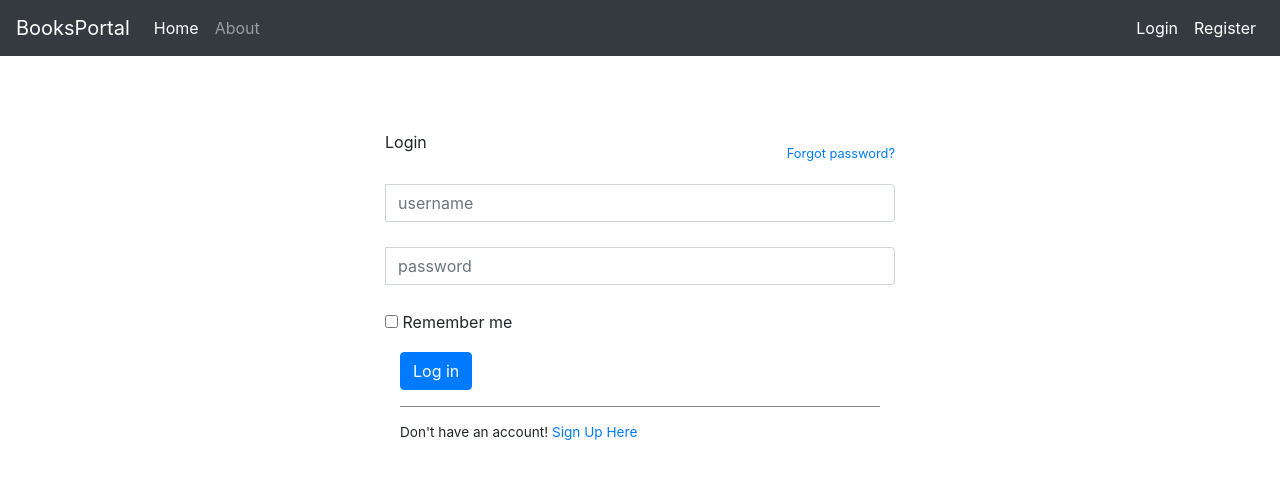
After one commit to murtaza98/BooksPortal, a Flask app: page /login in a window 1280 px wide. The commit adds this page. Shown: the top 479 px of the page. Run offline with Flask 2, Linux system fonts and the light colour scheme; some libraries are stand-ins or nearby versions.

Commit message:
Login Page added

```diff
--- a/main.py
+++ b/main.py
@@ -19,6 +19,10 @@ mysql=MySQL(app)
 def home():
 	return render_template('home.html')
 
+@app.route('/about')
+def about():
+	return render_template('about.html')
+
 #register form class
 class RegisterForm(Form):
 	name=StringField('Name',[validators.Length(min=1,max=50)],render_kw={"placeholder": "Enter your Name"})
@@ -29,6 +33,16 @@ class RegisterForm(Form):
 		validators.EqualTo('confirm',message='Password do not match'),
 	],render_kw={"placeholder": "Enter your Password"})
 	confirm=PasswordField('Confirm Password',render_kw={"placeholder": "Confirm your Password"})
+
+def is_logged_in(f):
+	@wraps(f)
+	def wrap(*args,**kwargs):
+		if('logged_in' in session):
+			return f(*args,**kwargs)
+		else:
+			flash('Unauthorized, Please login','danger')
+			return redirect(url_for('login'))
+	return wrap
 
 
 @app.route('/register',methods=['GET','POST'])
@@ -46,11 +60,53 @@ def register():
 
 		flash('You are now registered and can LOG IN','success')
 
-		return redirect(url_for('register'))
+		return redirect(url_for('login'))
 
 	return render_template('register.html',form=form)
 
 
+@app.route('/login',methods=['GET','POST'])
+def login():
+	app.logger.info('reached here')
+	if(request.method=='POST'):
+		username=request.form['username']
+		password_candidate=request.form['password']
+
+		cur=mysql.connection.cursor()
+		result=cur.execute('SELECT * FROM users WHERE username= %s',[username])
+
+		if(result>0):
+			data=cur.fetchone()
+			password=data['password']
+
+			if(sha256_crypt.verify(password_candidate,password)):
+				app.logger.info('Password matched')
+
+				session['logged_in']=True
+				session['username']=username
+
+				flash('You are now logged in','success')
+
+				return redirect(url_for('dashboard'))
+			else:
+				error='Incorrect Password'
+				return render_template('login.html',error=error)
+		else:
+			error='No User with the specified username found'
+			return render_template("login.html",error=error)
+	return render_template('login.html')
+
+@app.route('/dashboard')
+@is_logged_in
+def dashboard():
+	return render_template('dashboard.html')
+
+@app.route('/logout')
+@is_logged_in
+def logout():
+	session.clear()
+	flash('You are now logged out','success')
+	return redirect(url_for('login'))
 
 
 
--- /dev/null
+++ b/templates/login.html
@@ -0,0 +1,79 @@
+{% extends 'layout.html' %}
+
+{% block style %}
+	.main-center{
+ 	margin-top: 30px;
+ 	margin: 0 auto;
+
+	}
+{% endblock %}
+
+
+
+{% block body %}
+	<div class="container">
+        <div id="loginbox" style="margin-top:50px;" class="mainbox col-md-6 col-md-offset-3 col-sm-8 col-sm-offset-2 main-center">
+            <div class="panel panel-info" >
+                    <div class="panel-heading">
+                        <div class="panel-title">Login</div>
+                        <div style="float:right; font-size: 80%; position: relative; top:-10px"><a href="#">Forgot password?</a></div>
+                    </div>
+
+                    <div style="padding-top:30px" class="panel-body" >
+
+                        <div style="display:none" id="login-alert" class="alert alert-danger col-sm-12"></div>
+
+                        <form id="loginform" class="form-horizontal" method="POST" action=''>
+
+                            <div style="margin-bottom: 25px" class="input-group">
+                                        <span class="input-group-addon"><i class="glyphicon glyphicon-user"></i></span>
+                                        <input id="login-username" type="text" class="form-control" name="username" value="" placeholder="username">
+                                    </div>
+
+                            <div style="margin-bottom: 25px" class="input-group">
+                                        <span class="input-group-addon"><i class="glyphicon glyphicon-lock"></i></span>
+                                        <input id="login-password" type="password" class="form-control" name="password" placeholder="password">
+                                    </div>
+
+
+
+                            <div class="input-group">
+                                      <div class="checkbox">
+                                        <label>
+                                          <input id="login-remember" type="checkbox" name="remember" value="1"> Remember me
+                                        </label>
+                                      </div>
+                                    </div>
+
+
+                                <div style="margin-top:10px" class="form-group">
+                                    <!-- Button -->
+
+                                    <div class="col-sm-12 controls">
+
+                                      <button type="submit" class="btn btn-primary">Log in</button>
+
+                                    </div>
+                                </div>
+
+
+                                <div class="form-group">
+                                    <div class="col-md-12 control">
+                                        <div style="border-top: 1px solid#888; padding-top:15px; font-size:85%" >
+                                            Don't have an account!
+                                        <a href="register">
+                                            Sign Up Here
+                                        </a>
+                                        </div>
+                                    </div>
+                                </div>
+                            </form>
+
+
+
+                        </div>
+                    </div>
+        </div>
+    </div>
+
+{% endblock %}
```
Also changed, not shown: templates/about.html (added, +9 -0 lines), templates/dashboard.html (added, +9 -0 lines), templates/register.html (+6 -5 lines).
